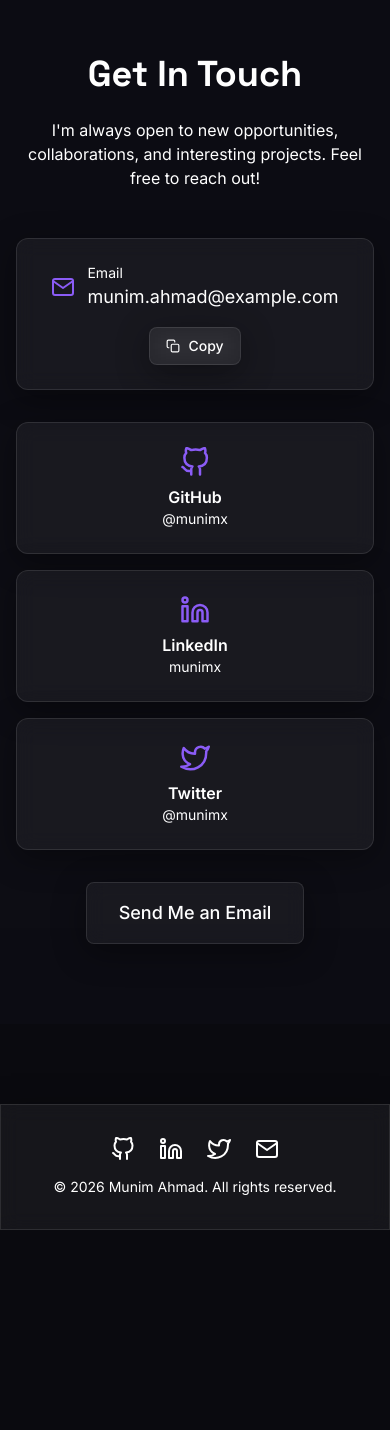
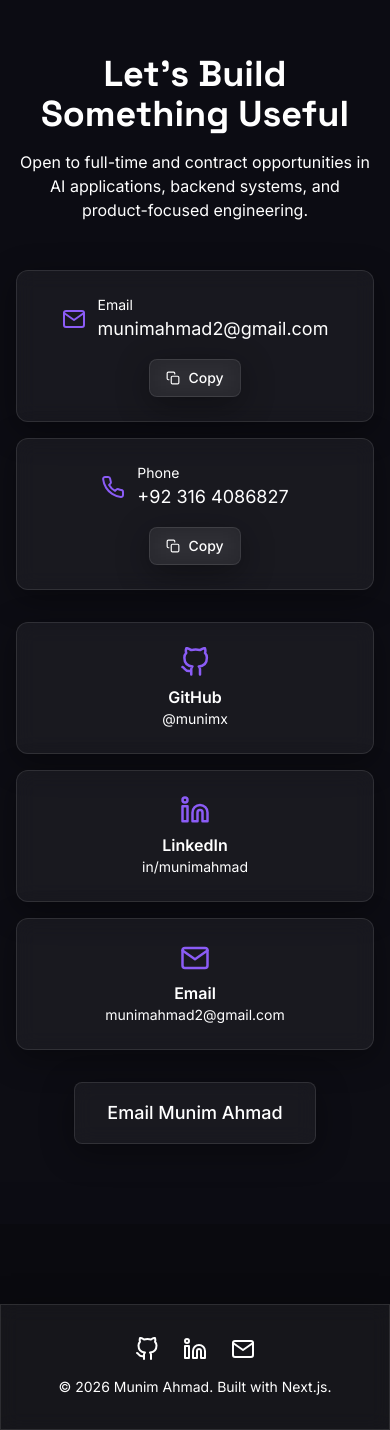
Before and after one commit to munimx/portfolio, a Next.js app: page / in a window 390 px wide. Shown: the part 7455-8885 px from the top of the page. Before the commit the page ends 8685 px from the top, so only its background shows below. Built offline with nearby package versions, Linux system fonts and the light colour scheme.

Commit message:
feat: sync profile and contact data with resume
- Add centralized profile data source from resume details
- Replace placeholder email/social links in contact and footer
- Show public phone number in contact section per preference
- Remove Twitter from public links and keep resume-backed channels

```diff
--- a/app/components/Contact.tsx
+++ b/app/components/Contact.tsx
@@ -2,39 +2,20 @@
 
 import React, { useState } from 'react';
 import { motion } from 'framer-motion';
+import { FiCheck, FiCopy } from 'react-icons/fi';
 import GlassCard from './ui/GlassCard';
 import Button from './ui/Button';
-import { FiGithub, FiLinkedin, FiMail, FiTwitter, FiCheck, FiCopy } from 'react-icons/fi';
+import { contactChannels, profile, socialLinks } from '@/lib/data/profile';
 
-const socialLinks = [
-  {
-    name: 'GitHub',
-    href: 'https://github.com/munimx',
-    icon: FiGithub,
-    username: '@munimx',
-  },
-  {
-    name: 'LinkedIn',
-    href: 'https://linkedin.com/in/munimx',
-    icon: FiLinkedin,
-    username: 'munimx',
-  },
-  {
-    name: 'Twitter',
-    href: 'https://twitter.com/munimx',
-    icon: FiTwitter,
-    username: '@munimx',
-  },
-];
+type CopiedField = 'Email' | 'Phone' | null;
 
 export default function Contact() {
-  const [copied, setCopied] = useState(false);
-  const email = 'munim.ahmad@example.com'; // Update with real email
+  const [copiedField, setCopiedField] = useState<CopiedField>(null);
 
-  const handleCopyEmail = () => {
-    navigator.clipboard.writeText(email);
-    setCopied(true);
-    setTimeout(() => setCopied(false), 2000);
+  const handleCopy = async (label: Exclude<CopiedField, null>, value: string) => {
+    await navigator.clipboard.writeText(value);
+    setCopiedField(label);
+    window.setTimeout(() => setCopiedField(null), 1600);
   };
 
   return (
@@ -46,12 +27,12 @@ export default function Contact() {
           viewport={{ once: true }}
           transition={{ duration: 0.6 }}
         >
-          <h2 className="text-4xl md:text-5xl font-heading font-bold mb-6 text-center">
-            Get In Touch
+          <h2 className="text-4xl md:text-5xl font-heading font-bold mb-4 text-center">
+            Let&apos;s Build Something Useful
           </h2>
           <p className="text-center text-text-secondary mb-12 max-w-2xl mx-auto">
-            I&apos;m always open to new opportunities, collaborations, and interesting projects.
-            Feel free to reach out!
+            Open to full-time and contract opportunities in AI applications, backend systems,
+            and product-focused engineering.
           </p>
         </motion.div>
 
@@ -62,38 +43,45 @@ export default function Contact() {
             viewport={{ once: true }}
             transition={{ duration: 0.6, delay: 0.2 }}
           >
-            {/* Email Card */}
-            <GlassCard className="mb-8">
+            <div className="space-y-4 mb-8">
+              {contactChannels.map((channel) => (
+                <GlassCard key={channel.name}>
                   <div className="flex flex-col sm:flex-row items-center justify-between gap-4">
-                <div className="flex items-center gap-3">
-                  <FiMail className="text-2xl text-accent-primary" />
-                  <div>
-                    <p className="text-sm text-text-muted">Email</p>
-                    <p className="text-lg text-white">{email}</p>
+                    <div className="flex items-center gap-3 min-w-0">
+                      <channel.icon className="text-2xl text-accent-primary" aria-hidden="true" />
+                      <div className="min-w-0">
+                        <p className="text-sm text-text-muted">{channel.name}</p>
+                        <a
+                          href={channel.href}
+                          className="text-lg text-white break-all hover:text-accent-secondary transition-colors"
+                        >
+                          {channel.value}
+                        </a>
                       </div>
                     </div>
                     <Button
                       variant="secondary"
                       size="sm"
-                  onClick={handleCopyEmail}
+                      onClick={() => handleCopy(channel.name as 'Email' | 'Phone', channel.value)}
                       className="flex items-center gap-2"
                     >
-                  {copied ? (
+                      {copiedField === channel.name ? (
                         <>
-                      <FiCheck />
-                      Copied!
+                          <FiCheck aria-hidden="true" />
+                          Copied
                         </>
                       ) : (
                         <>
-                      <FiCopy />
+                          <FiCopy aria-hidden="true" />
                           Copy
                         </>
                       )}
                     </Button>
                   </div>
                 </GlassCard>
+              ))}
+            </div>
 
-            {/* Social Links */}
             <div className="grid grid-cols-1 sm:grid-cols-3 gap-4 mb-8">
               {socialLinks.map((social, idx) => (
                 <motion.div
@@ -101,39 +89,28 @@ export default function Contact() {
                   initial={{ opacity: 0, y: 20 }}
                   whileInView={{ opacity: 1, y: 0 }}
                   viewport={{ once: true }}
-                  transition={{ duration: 0.6, delay: 0.3 + idx * 0.1 }}
+                  transition={{ duration: 0.5, delay: 0.25 + idx * 0.08 }}
                 >
-                  <a
-                    href={social.href}
-                    target="_blank"
-                    rel="noopener noreferrer"
-                    className="block"
-                  >
+                  <a href={social.href} target="_blank" rel="noopener noreferrer" className="block">
                     <GlassCard variant="hover" className="text-center">
-                      <social.icon className="text-3xl text-accent-primary mx-auto mb-2" />
+                      <social.icon className="text-3xl text-accent-primary mx-auto mb-2" aria-hidden="true" />
                       <p className="font-semibold text-white">{social.name}</p>
-                      <p className="text-sm text-text-muted">{social.username}</p>
+                      <p className="text-sm text-text-muted break-all">{social.username}</p>
                     </GlassCard>
                   </a>
                 </motion.div>
               ))}
             </div>
 
-            {/* CTA */}
             <motion.div
               initial={{ opacity: 0, y: 20 }}
               whileInView={{ opacity: 1, y: 0 }}
               viewport={{ once: true }}
-              transition={{ duration: 0.6, delay: 0.6 }}
+              transition={{ duration: 0.5, delay: 0.5 }}
               className="text-center"
             >
-              <Button
-                variant="primary"
-                size="lg"
-                href={`mailto:${email}`}
-                external
-              >
-                Send Me an Email
+              <Button variant="primary" size="lg" href={`mailto:${profile.email}`} external>
+                Email {profile.name}
               </Button>
             </motion.div>
           </motion.div>
--- a/app/components/ui/Footer.tsx
+++ b/app/components/ui/Footer.tsx
@@ -1,12 +1,5 @@
 import React from 'react';
-import { FiGithub, FiLinkedin, FiMail, FiTwitter } from 'react-icons/fi';
-
-const socialLinks = [
-  { name: 'GitHub', href: 'https://github.com/munimx', icon: FiGithub },
-  { name: 'LinkedIn', href: 'https://linkedin.com/in/munimx', icon: FiLinkedin },
-  { name: 'Twitter', href: 'https://twitter.com/munimx', icon: FiTwitter },
-  { name: 'Email', href: 'mailto:your.email@example.com', icon: FiMail },
-];
+import { profile, socialLinks } from '@/lib/data/profile';
 
 export default function Footer() {
   const currentYear = new Date().getFullYear();
@@ -15,7 +8,6 @@ export default function Footer() {
     <footer className="glass mt-20 py-8">
       <div className="container mx-auto px-4">
         <div className="flex flex-col items-center space-y-4">
-          {/* Social Links */}
           <div className="flex space-x-6">
             {socialLinks.map((social) => (
               <a
@@ -26,14 +18,13 @@ export default function Footer() {
                 className="text-text-secondary hover:text-accent-primary transition-colors duration-300 text-2xl"
                 aria-label={social.name}
               >
-                <social.icon />
+                <social.icon aria-hidden="true" />
               </a>
             ))}
           </div>
 
-          {/* Copyright */}
-          <p className="text-text-muted text-sm">
-            © {currentYear} Munim Ahmad. All rights reserved.
+          <p className="text-text-muted text-sm text-center">
+            © {currentYear} {profile.name}. Built with Next.js.
           </p>
         </div>
       </div>
--- /dev/null
+++ b/lib/data/profile.ts
@@ -0,0 +1,48 @@
+import { FiGithub, FiLinkedin, FiMail, FiPhone } from 'react-icons/fi';
+
+export const profile = {
+  name: 'Munim Ahmad',
+  title: 'Full-Stack AI Engineer',
+  location: 'Lahore, Pakistan',
+  email: 'munimahmad2@gmail.com',
+  phoneDisplay: '+92 316 4086827',
+  phoneHref: 'tel:+923164086827',
+  linkedin: 'https://linkedin.com/in/munimahmad',
+  github: 'https://github.com/munimx',
+};
+
+export const socialLinks = [
+  {
+    name: 'GitHub',
+    href: profile.github,
+    icon: FiGithub,
+    username: '@munimx',
+  },
+  {
+    name: 'LinkedIn',
+    href: profile.linkedin,
+    icon: FiLinkedin,
+    username: 'in/munimahmad',
+  },
+  {
+    name: 'Email',
+    href: `mailto:${profile.email}`,
+    icon: FiMail,
+    username: profile.email,
+  },
+];
+
+export const contactChannels = [
+  {
+    name: 'Email',
+    value: profile.email,
+    href: `mailto:${profile.email}`,
+    icon: FiMail,
+  },
+  {
+    name: 'Phone',
+    value: profile.phoneDisplay,
+    href: profile.phoneHref,
+    icon: FiPhone,
+  },
+];
```
Lines whose indentation alone changed are shown as unchanged.
